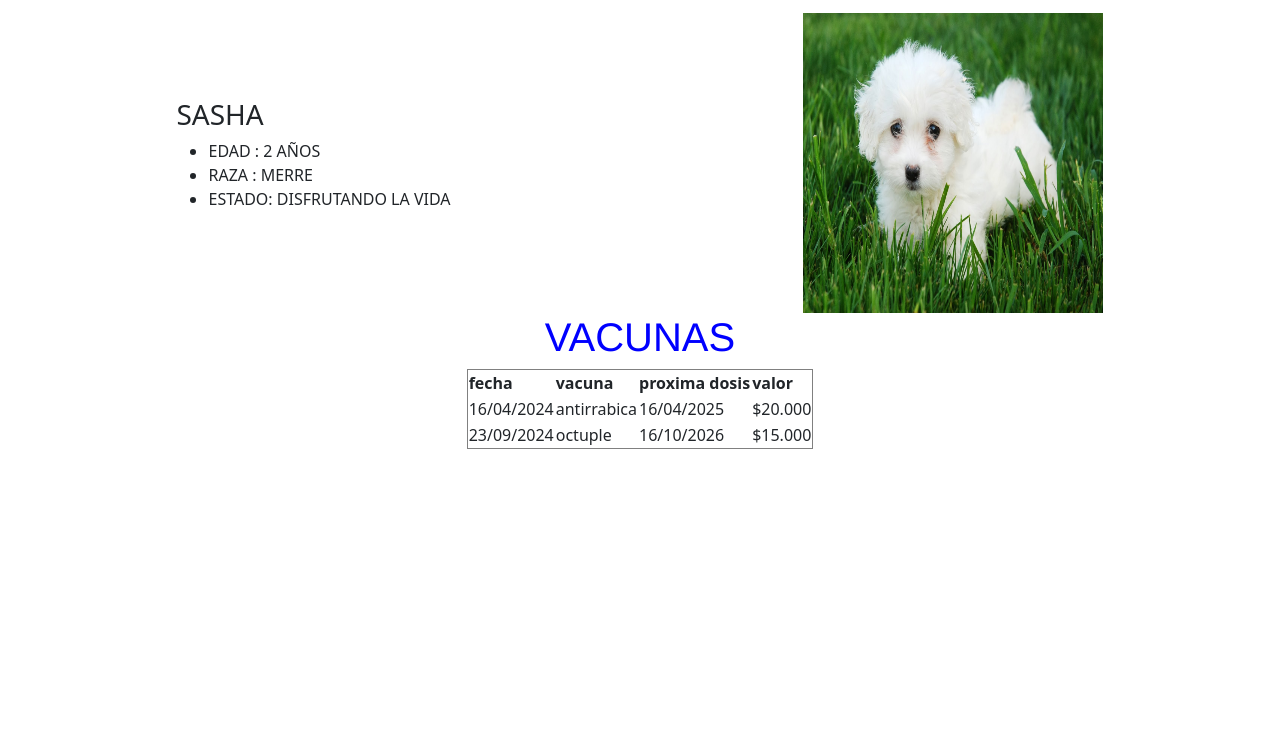
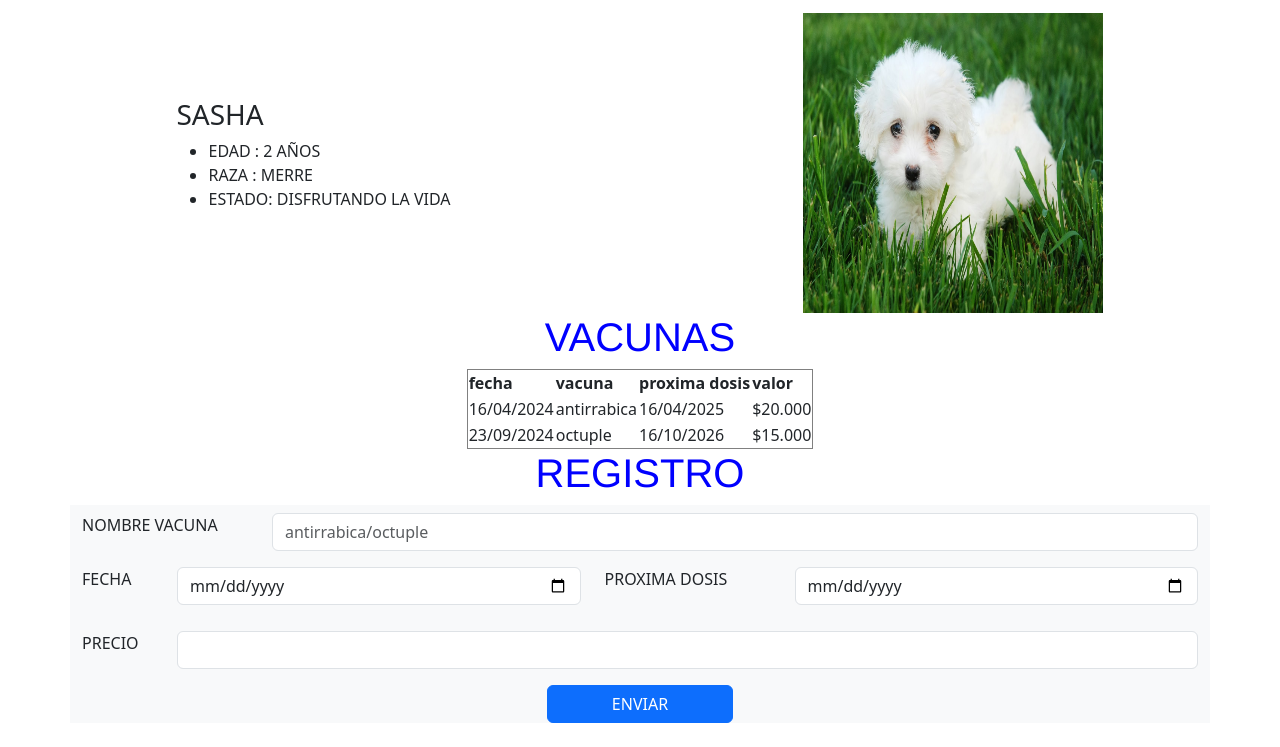
Before and after one commit to alejogambin/evaluacionweb, a plain HTML site: page index.html in a window 1280 px wide. Shown: the part 978-1725 px from the top of the page. Before the commit the page ends 1427 px from the top, so only its background shows below. Drawn offline with nearby package versions, Linux system fonts and the light colour scheme.

Commit message:
formulario completo

```diff
--- a/index.html
+++ b/index.html
@@ -4,7 +4,8 @@
 <head>
     <meta charset="UTF-8">
     <meta name="viewport" content="width=device-width, initial-scale=1.0">
-    <link href="https://cdn.jsdelivr.net/npm/bootstrap@5.3.3/dist/css/bootstrap.min.css" rel="stylesheet" integrity="sha384-QWTKZyjpPEjISv5WaRU9OFeRpok6YctnYmDr5pNlyT2bRjXh0JMhjY6hW+ALEwIH" crossorigin="anonymous">
+    <link href="https://cdn.jsdelivr.net/npm/bootstrap@5.3.3/dist/css/bootstrap.min.css" rel="stylesheet"
+        integrity="sha384-QWTKZyjpPEjISv5WaRU9OFeRpok6YctnYmDr5pNlyT2bRjXh0JMhjY6hW+ALEwIH" crossorigin="anonymous">
     <link rel="stylesheet" href="/styless/estilo.css">
     <title>carnet de mascota</title>
     <link rel="icon" type="image/x-icon" href="imagenes/logo.jpg">
@@ -65,11 +66,13 @@
                     <img src="/imagenes/sasha.jpg" class="d-block w-100 " alt="foto sasha">
                 </div>
             </div>
-            <button class="carousel-control-prev" type="button" data-bs-target="#carouselExampleAutoplaying" data-bs-slide="prev">
+            <button class="carousel-control-prev" type="button" data-bs-target="#carouselExampleAutoplaying"
+                data-bs-slide="prev">
                 <span class="carousel-control-prev-icon" aria-hidden="true"></span>
                 <span class="visually-hidden">Previous</span>
             </button>
-            <button class="carousel-control-next" type="button" data-bs-target="#carouselExampleAutoplaying" data-bs-slide="next">
+            <button class="carousel-control-next" type="button" data-bs-target="#carouselExampleAutoplaying"
+                data-bs-slide="next">
                 <span class="carousel-control-next-icon" aria-hidden="true"></span>
                 <span class="visually-hidden">Next</span>
             </button>
@@ -148,7 +151,51 @@
             </tr>
         </table>
     </div>
-    <script src="https://cdn.jsdelivr.net/npm/bootstrap@5.3.3/dist/js/bootstrap.bundle.min.js" integrity="sha384-YvpcrYf0tY3lHB60NNkmXc5s9fDVZLESaAA55NDzOxhy9GkcIdslK1eN7N6jIeHz" crossorigin="anonymous"></script>
+    <div>
+        <h1>REGISTRO</h1>
+    </div>
+    <div class="container align-items-center bg-light ">
+        <form action="">
+            <div>
+                <div class=" pt-2 mb-3 row ">
+                    <div class="col-2 ">
+                        <label for="NOMBREVACUNA" class="form-label">NOMBRE VACUNA</label>
+                    </div>
+                    <div class="col">
+                        <input type="text" id="NOMBREVACUNA" class="form-control" aria-describedby="NOMBREVACUNAhelp" placeholder="antirrabica/octuple">
+                    </div>
+                </div>
+            </div>
+            <div class="mb-3 row">
+                <div class="col-1">
+                    <label for="inputfecha" class="form-label">FECHA</label>
+                </div>
+                <div class="col">
+                    <input type="date" class="form-control" id="inputfecha" aria-describedby="fechahelp">
+                </div>
+                <div class="mb-3 col-2">
+                    <label for="inputpdosis" class="form-label">PROXIMA DOSIS</label>
+                </div>
+                <div class="col">
+                <input type="date" class="form-control" id="inputpdosis">
+                </div>
+            </div>
+            <div class="mb-3 row">
+                <div class="col-1">
+                    <label for="inputprecio" class="form-label">PRECIO</label>
+                </div>
+                <div class="col">
+                    <input type="number" class="form-control" id="inputprecio">
+                </div>
+            </div>
+            <div class="d-grid gap-2 col-2 mx-auto mb-4">
+                <button type="submit" class="btn btn-primary">ENVIAR</button>
+            </div>
+        </form>
+    </div>
+    <script src="https://cdn.jsdelivr.net/npm/bootstrap@5.3.3/dist/js/bootstrap.bundle.min.js"
+        integrity="sha384-YvpcrYf0tY3lHB60NNkmXc5s9fDVZLESaAA55NDzOxhy9GkcIdslK1eN7N6jIeHz"
+        crossorigin="anonymous"></script>
 </body>
 
 </html>
```
Lines whose indentation alone changed are shown as unchanged.
